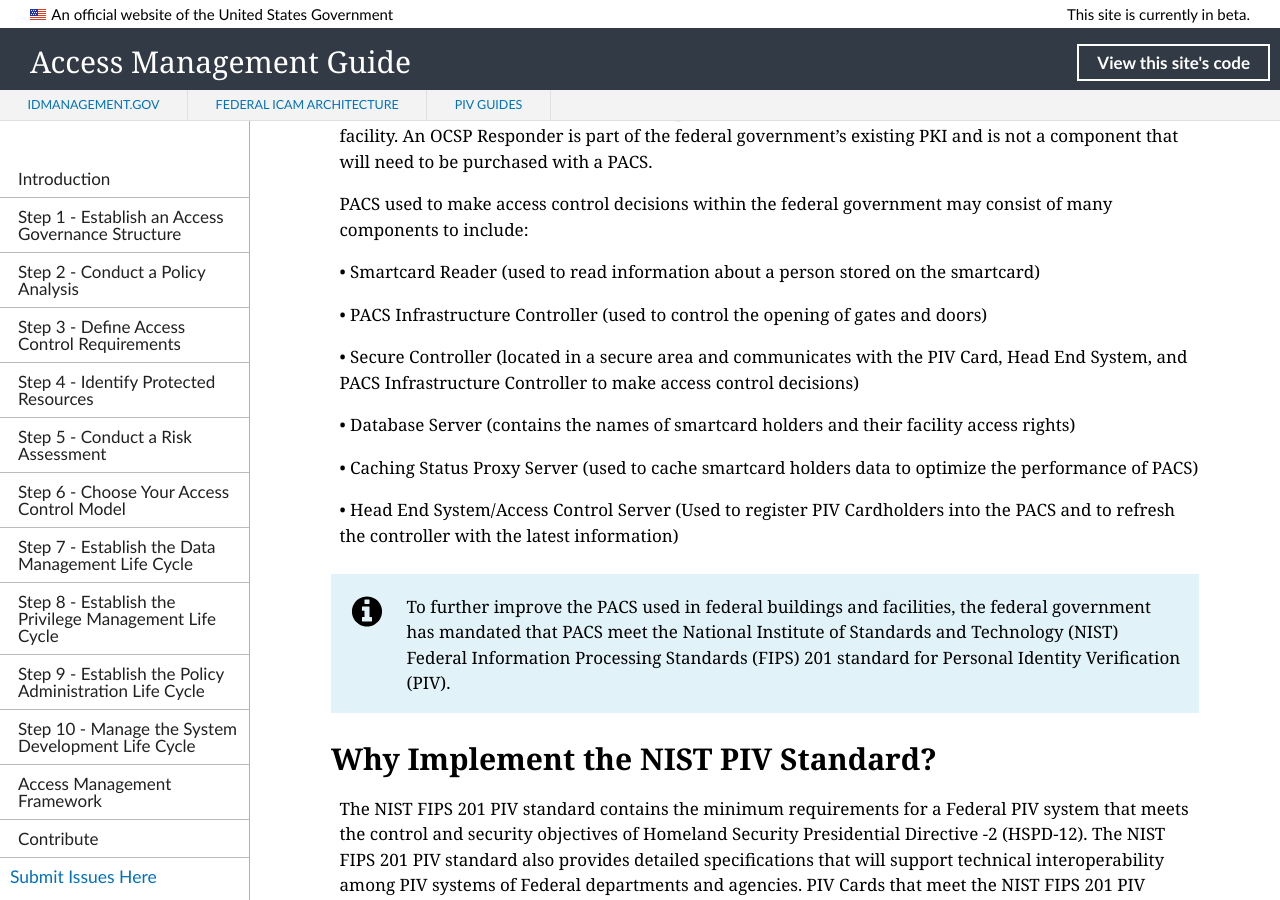
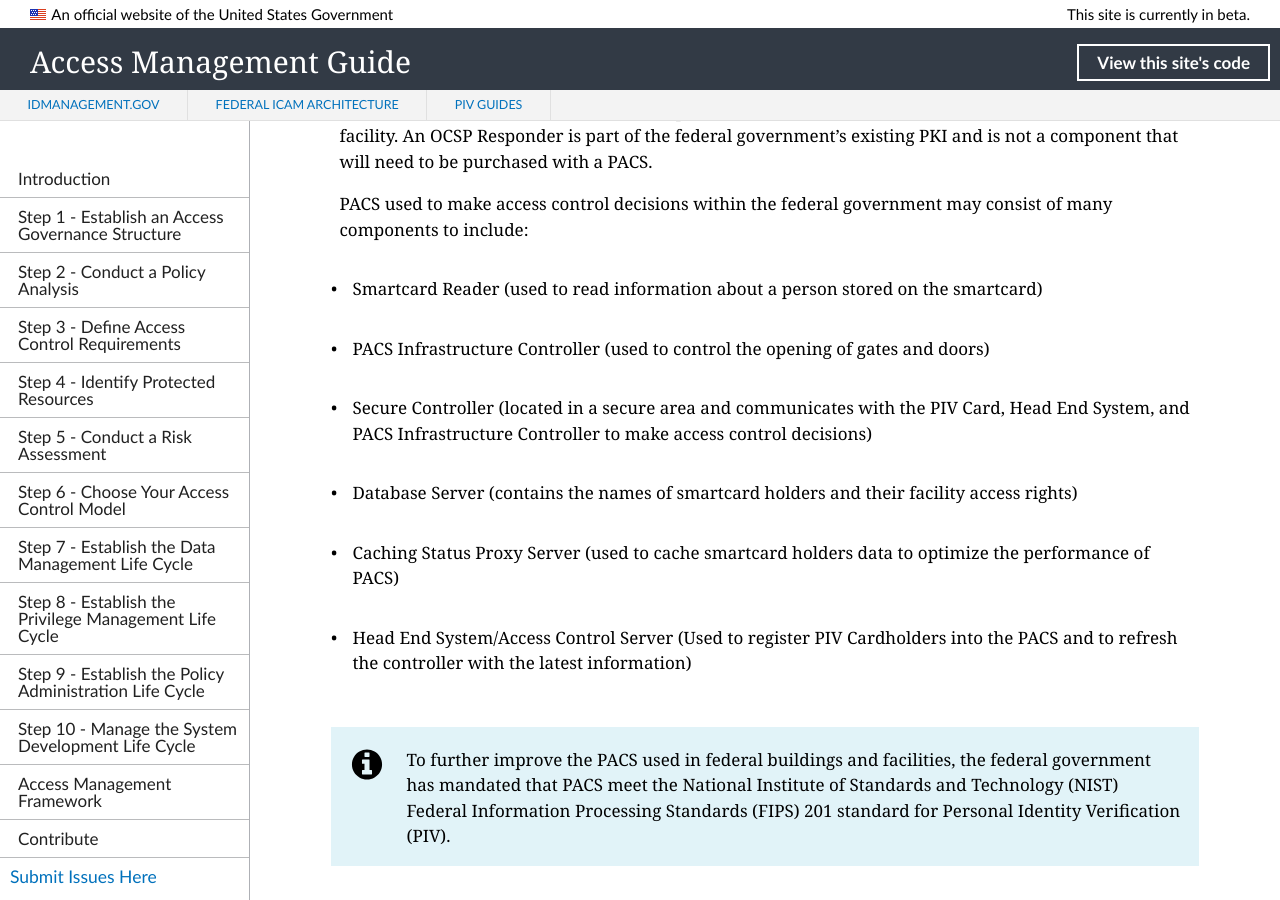
Before and after one commit to GSA/ficam-access, a Jekyll site: the page built from pages/PACS-guide.md, in a window 1280 px wide and 900 px high, scrolled down 1651 px. Built offline with Jekyll 4.4.1, drawn with Linux system fonts in a browser that asks for light colours; nearby versions of some CDN libraries; some of the changed text lies outside the part shown.

Commit message:
Bullet edits

```diff
--- a/pages/PACS-guide.md
+++ b/pages/PACS-guide.md
@@ -31,17 +31,17 @@ PACS systems access this information to help make access control decisions. If a
 
 PACS used to make access control decisions within the federal government may consist of many components to include:
 
-•	Smartcard Reader (used to read information about a person stored on the smartcard)
+* Smartcard Reader (used to read information about a person stored on the smartcard)
 
-•	PACS Infrastructure Controller (used to control the opening of gates and doors)
+* PACS Infrastructure Controller (used to control the opening of gates and doors)
 
-•	Secure Controller (located in a secure area and communicates with the PIV Card, Head End System, and PACS Infrastructure Controller to make access control decisions)
+* Secure Controller (located in a secure area and communicates with the PIV Card, Head End System, and PACS Infrastructure Controller to make access control decisions)
 
-•	Database Server (contains the names of smartcard holders and their facility access rights)
+*	Database Server (contains the names of smartcard holders and their facility access rights)
 
-•	Caching Status Proxy Server (used to cache smartcard holders data to optimize the performance of PACS)
+*	Caching Status Proxy Server (used to cache smartcard holders data to optimize the performance of PACS)
 
-•	Head End System/Access Control Server (Used to register PIV Cardholders into the PACS and to refresh the controller with the latest information)
+*	Head End System/Access Control Server (Used to register PIV Cardholders into the PACS and to refresh the controller with the latest information)
 
 
 {% include alert-info.html content="To further improve the PACS used in federal buildings and facilities, the federal government has mandated that PACS meet the National Institute of Standards and Technology (NIST) Federal Information Processing Standards (FIPS) 201 standard for Personal Identity Verification (PIV)." %}
```
Also changed, not shown: other parts of pages/PACS-guide.md (+7 -5 lines).
